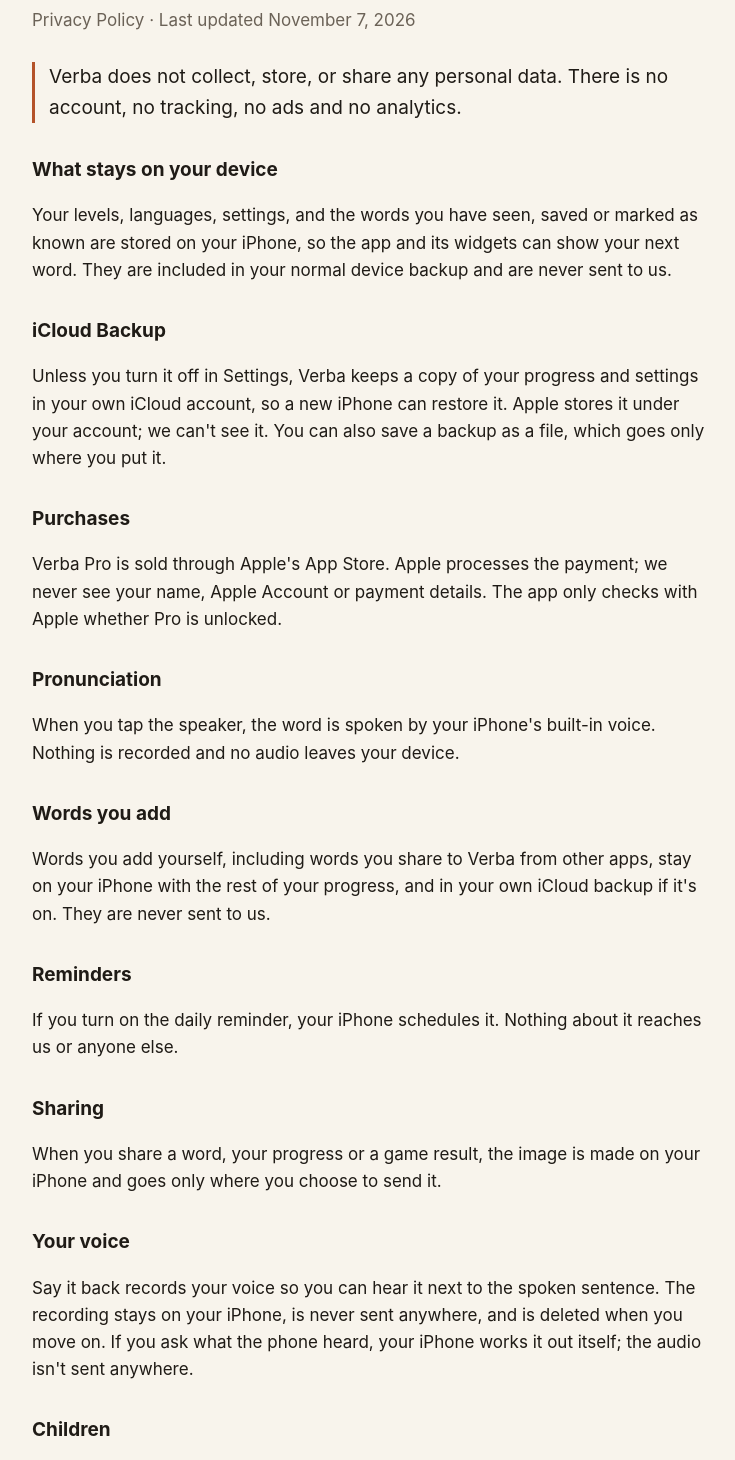
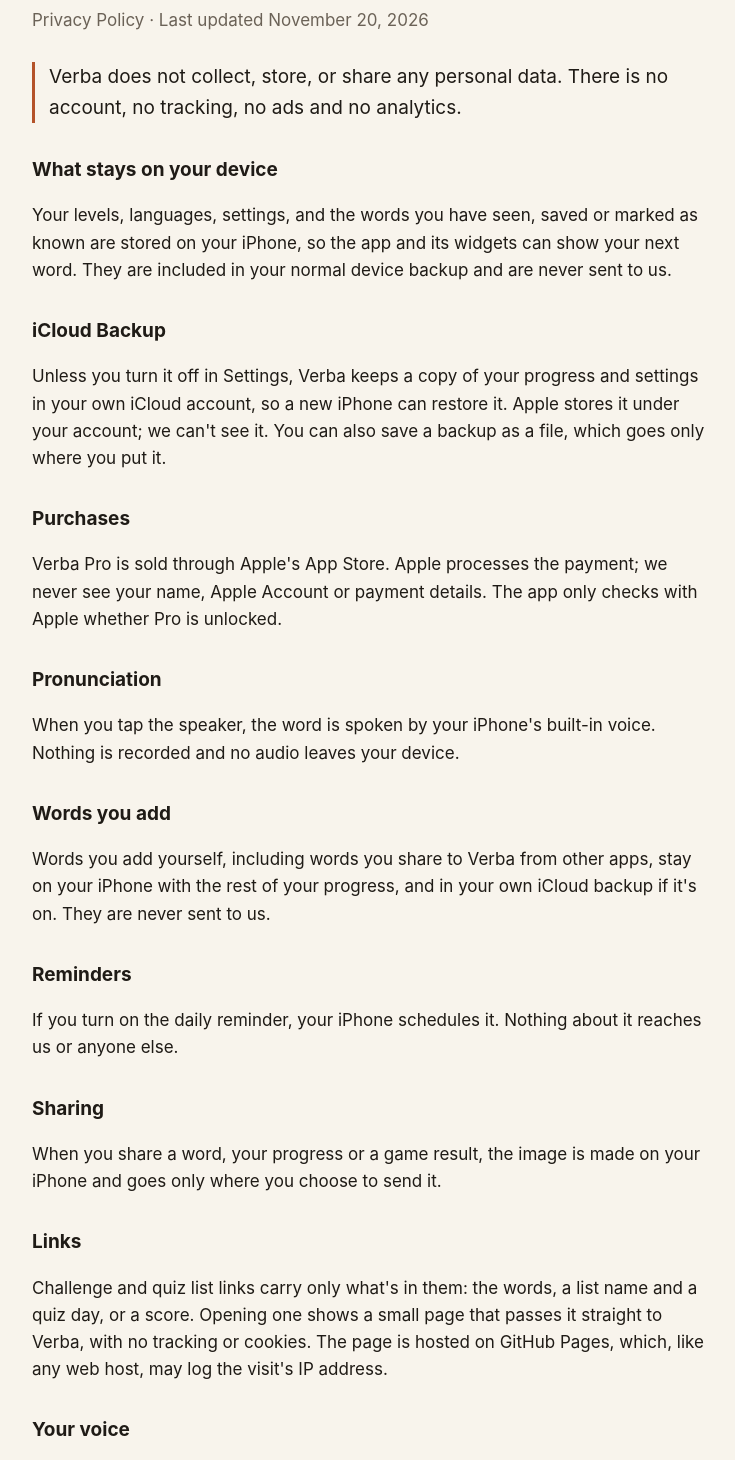
Before and after one commit to oguzcamurr/verba-site, a plain HTML site: page privacy/index.html in a window 1280 px wide. Shown: the part 109-1569 px from the top of the page, without its empty margins (268-1003 px from the left). Drawn offline with Linux system fonts and the light colour scheme.

Commit message:
Privacy policy for Verba 1.9: Links section (challenge and quiz list links)
Co-Authored-By: Claude Opus 5.5 <noreply@anthropic.com>

```diff
--- a/privacy/index.html
+++ b/privacy/index.html
@@ -19,7 +19,7 @@
 <body>
 <main>
   <h1>Verba</h1>
-  <p class="date">Privacy Policy · Last updated November 7, 2026</p>
+  <p class="date">Privacy Policy · Last updated November 20, 2026</p>
   <p class="lead">Verba does not collect, store, or share any personal data. There is no account, no tracking, no ads and no analytics.</p>
 
   <h2>What stays on your device</h2>
@@ -43,6 +43,9 @@
   <h2>Sharing</h2>
   <p>When you share a word, your progress or a game result, the image is made on your iPhone and goes only where you choose to send it.</p>
 
+  <h2>Links</h2>
+  <p>Challenge and quiz list links carry only what's in them: the words, a list name and a quiz day, or a score. Opening one shows a small page that passes it straight to Verba, with no tracking or cookies. The page is hosted on GitHub Pages, which, like any web host, may log the visit's IP address.</p>
+
   <h2>Your voice</h2>
   <p>Say it back records your voice so you can hear it next to the spoken sentence. The recording stays on your iPhone, is never sent anywhere, and is deleted when you move on. If you ask what the phone heard, your iPhone works it out itself; the audio isn't sent anywhere.</p>
 
```
